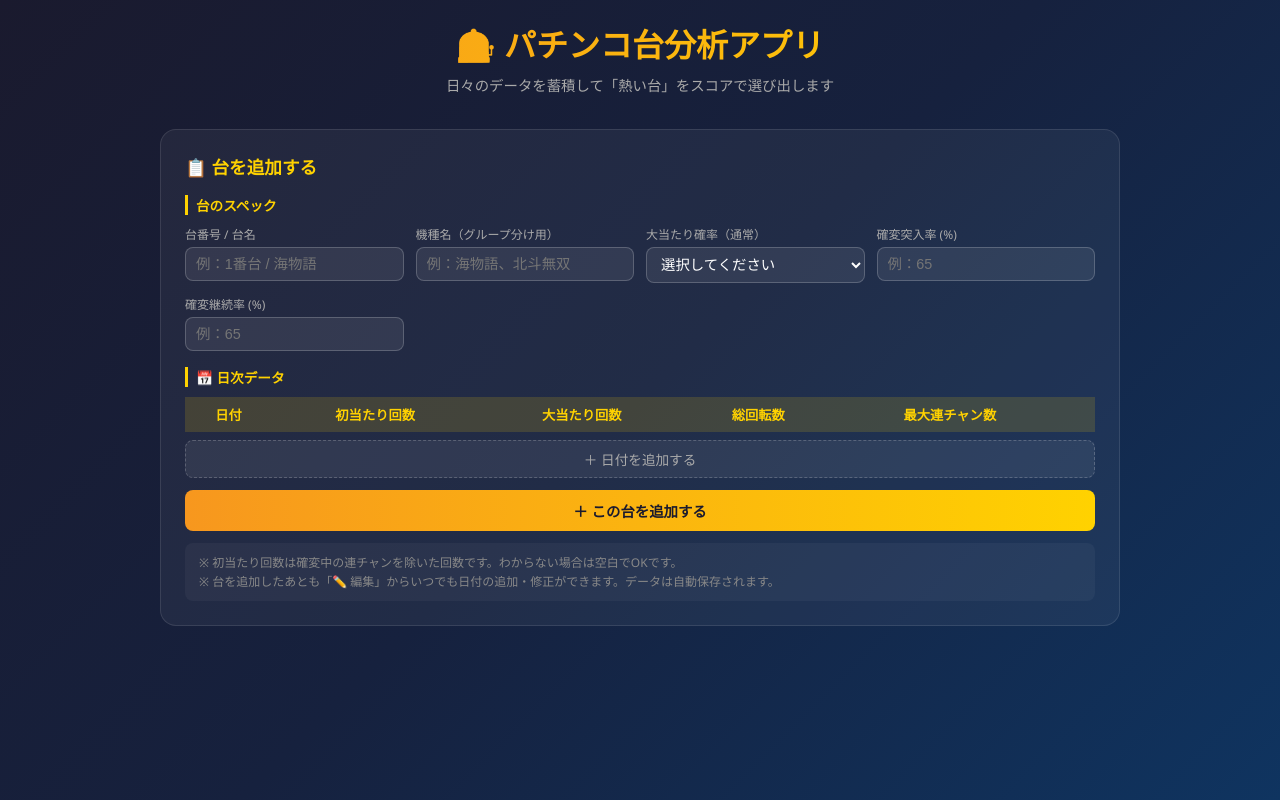
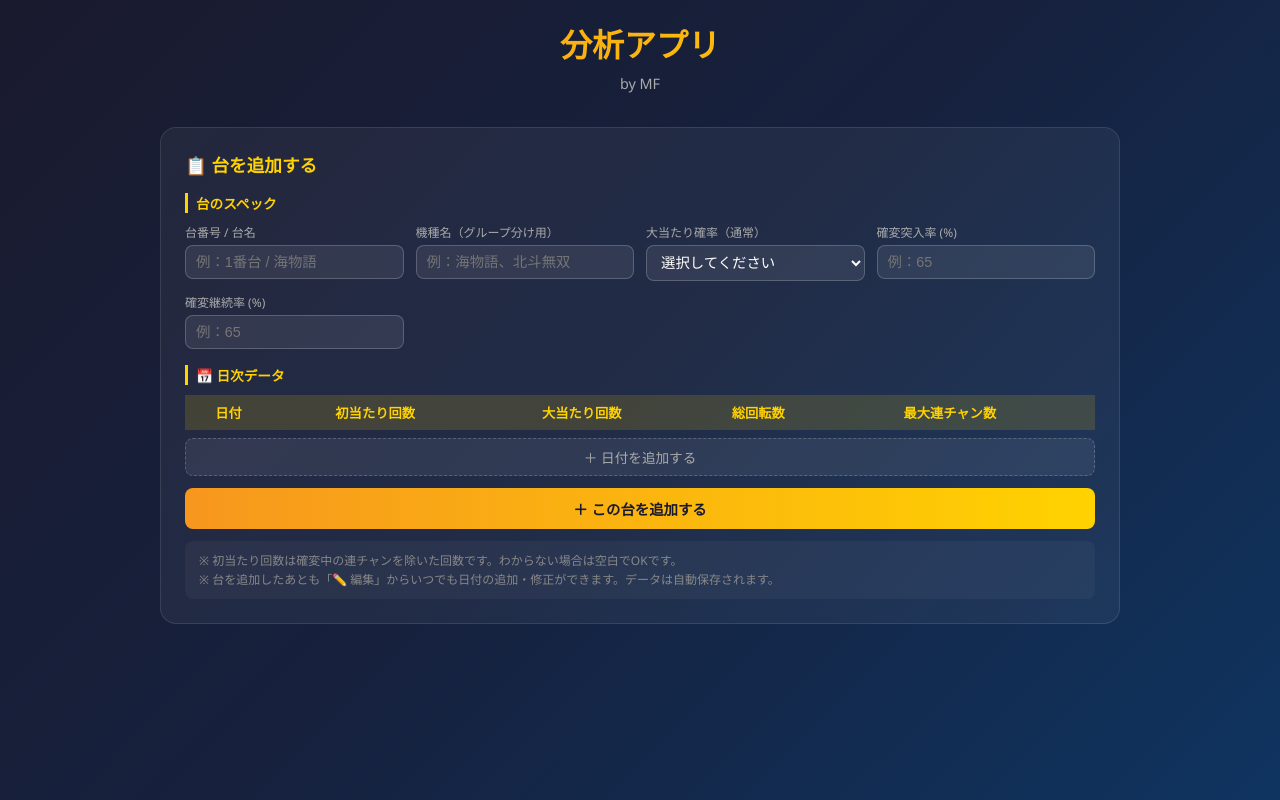
Before and after one commit to Maybe-mami/pachi, a plain HTML site: page index.html in a window 1280 px wide. Drawn offline with Linux system fonts and the light colour scheme.

Commit message:
Update index.html

```diff
--- a/index.html
+++ b/index.html
@@ -3,7 +3,7 @@
 <head>
 <meta charset="UTF-8">
 <meta name="viewport" content="width=device-width, initial-scale=1.0">
-<title>🎰 パチンコ台分析アプリ</title>
+<title>分析アプリ</title>
 <style>
   * { box-sizing: border-box; margin: 0; padding: 0; }
   body { font-family: 'Segoe UI', 'Hiragino Sans', sans-serif; background: linear-gradient(135deg, #1a1a2e 0%, #16213e 50%, #0f3460 100%); min-height: 100vh; color: #e0e0e0; padding: 20px; }
@@ -92,8 +92,8 @@
 </head>
 <body>
 <div class="container">
-  <h1>🎰 パチンコ台分析アプリ</h1>
-  <p class="subtitle">日々のデータを蓄積して「熱い台」をスコアで選び出します</p>
+  <h1>分析アプリ</h1>
+  <p class="subtitle">by MF</p>
   <p class="save-indicator" id="saveIndicator"></p>
 
   <div class="card">
```
